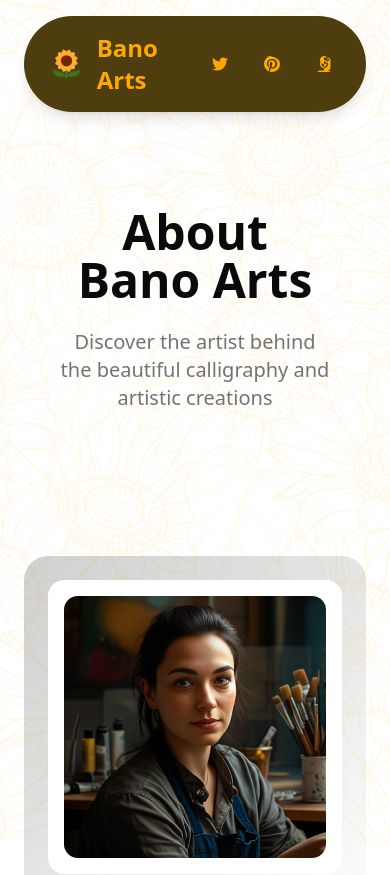
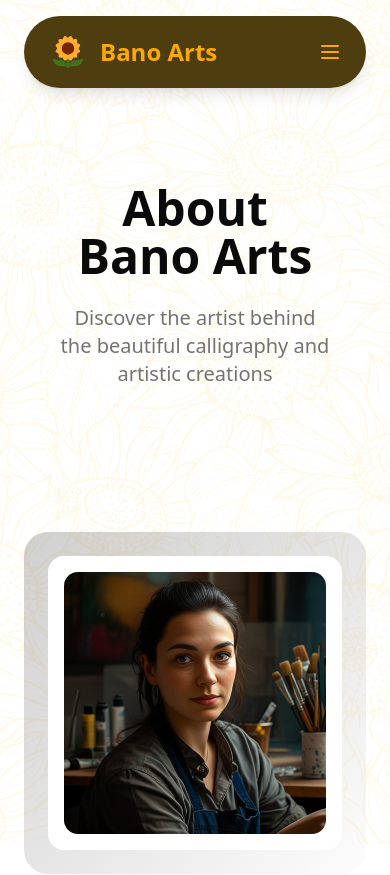
Before and after one commit to m-zulqi/bano-arts, a React (Vite) app: page /about in a window 390 px wide. Shown: the top 875 px of the page. Built offline with nearby package versions, Linux system fonts and the light colour scheme.

Commit message:
Update the navbar and add hamburger

```diff
--- a/src/components/navbar.jsx
+++ b/src/components/navbar.jsx
@@ -1,9 +1,13 @@
+import { useState } from "react"
 import { Button } from "@/components/ui/button"
 import { Link } from "react-router-dom"
+import { motion, AnimatePresence } from "framer-motion"
 
 export default function Navbar() {
+  const [isOpen, setIsOpen] = useState(false)
+
   return (
-    <nav className="w-full px-6 py-4">
+    <nav className="w-full px-6 py-4 relative">
       <div className="max-w-7xl mx-auto bg-[#4e3d0e] backdrop-blur-sm rounded-full px-6 py-4 shadow-lg">
         <div className="flex items-center justify-between">
           {/* Logo and Title - Left */}
@@ -31,7 +35,7 @@
           </div>
 
           {/* Social Icons - Right */}
-          <div className="flex items-center space-x-4">
+          <div className="hidden md:flex items-center space-x-4">
             <Button variant="ghost" size="icon" className="text-[#fea900] rounded-full hover:text-white  hover:bg-[#fea900]">
               <svg className="w-5 h-5" fill="currentColor" viewBox="0 0 24 24">
                 <path d="M24 4.557c-.883.392-1.832.656-2.828.775 1.017-.609 1.798-1.574 2.165-2.724-.951.564-2.005.974-3.127 1.195-.897-.957-2.178-1.555-3.594-1.555-3.179 0-5.515 2.966-4.797 6.045-4.091-.205-7.719-2.165-10.148-5.144-1.29 2.213-.669 5.108 1.523 6.574-.806-.026-1.566-.247-2.229-.616-.054 2.281 1.581 4.415 3.949 4.89-.693.188-1.452.232-2.224.084.626 1.956 2.444 3.379 4.6 3.419-2.07 1.623-4.678 2.348-7.29 2.04 2.179 1.397 4.768 2.212 7.548 2.212 9.142 0 14.307-7.721 13.995-14.646.962-.695 1.797-1.562 2.457-2.549z" />
@@ -48,8 +52,100 @@
               </svg>
             </Button>
           </div>
+
+          {/* Hamburger Button - Mobile */}
+          <button
+            className="md:hidden text-[#fea900] hover:text-[#e0b481] transition-colors"
+            onClick={() => setIsOpen(!isOpen)}
+          >
+            <svg
+              className="w-6 h-6"
+              fill="none"
+              stroke="currentColor"
+              viewBox="0 0 24 24"
+            >
+              {isOpen ? (
+                <path
+                  strokeLinecap="round"
+                  strokeLinejoin="round"
+                  strokeWidth={2}
+                  d="M6 18L18 6M6 6l12 12"
+                />
+              ) : (
+                <path
+                  strokeLinecap="round"
+                  strokeLinejoin="round"
+                  strokeWidth={2}
+                  d="M4 6h16M4 12h16M4 18h16"
+                />
+              )}
+            </svg>
+          </button>
         </div>
       </div>
+
+      {/* Mobile Menu */}
+      <AnimatePresence>
+        {isOpen && (
+          <motion.div
+            initial={{ opacity: 0, y: -20 }}
+            animate={{ opacity: 1, y: 0 }}
+            exit={{ opacity: 0, y: -20 }}
+            transition={{ duration: 0.2 }}
+            className="absolute top-24 left-4 right-4 bg-[#4e3d0e] rounded-2xl shadow-lg p-6 md:hidden z-50"
+          >
+            <div className="flex flex-col space-y-4">
+              <Link
+                to="/"
+                className="text-[#fea900] hover:text-[#e0b481] transition-colors font-medium text-lg"
+                onClick={() => setIsOpen(false)}
+              >
+                Home
+              </Link>
+              <Link
+                to="/gallery"
+                className="text-[#fea900] hover:text-[#e0b481] transition-colors font-medium text-lg"
+                onClick={() => setIsOpen(false)}
+              >
+                Gallery
+              </Link>
+              <Link
+                to="/about"
+                className="text-[#fea900] hover:text-[#e0b481] transition-colors font-medium text-lg"
+                onClick={() => setIsOpen(false)}
+              >
+                About
+              </Link>
+              <Link
+                to="/contact"
+                className="text-[#fea900] hover:text-[#e0b481] transition-colors font-medium text-lg"
+                onClick={() => setIsOpen(false)}
+              >
+                Contact
+              </Link>
+
+              {/* Social Icons in Mobile Menu */}
+              <div className="flex items-center space-x-4 pt-4 border-t border-[#fea900]/20">
+                <Button variant="ghost" size="icon" className="text-[#fea900] rounded-full hover:text-white  hover:bg-[#fea900]">
+                  <svg className="w-5 h-5" fill="currentColor" viewBox="0 0 24 24">
+                    <path d="M24 4.557c-.883.392-1.832.656-2.828.775 1.017-.609 1.798-1.574 2.165-2.724-.951.564-2.005.974-3.127 1.195-.897-.957-2.178-1.555-3.594-1.555-3.179 0-5.515 2.966-4.797 6.045-4.091-.205-7.719-2.165-10.148-5.144-1.29 2.213-.669 5.108 1.523 6.574-.806-.026-1.566-.247-2.229-.616-.054 2.281 1.581 4.415 3.949 4.89-.693.188-1.452.232-2.224.084.626 1.956 2.444 3.379 4.6 3.419-2.07 1.623-4.678 2.348-7.29 2.04 2.179 1.397 4.768 2.212 7.548 2.212 9.142 0 14.307-7.721 13.995-14.646.962-.695 1.797-1.562 2.457-2.549z" />
+                  </svg>
+                </Button>
+                <Button variant="ghost" size="icon" className="text-[#fea900] rounded-full hover:text-white hover:bg-[#fea900]">
+                  <svg className="w-5 h-5" fill="currentColor" viewBox="0 0 24 24">
+                    <path d="M12.017 0C5.396 0 .029 5.367.029 11.987c0 5.079 3.158 9.417 7.618 11.174-.105-.949-.199-2.403.041-3.439.219-.937 1.406-5.957 1.406-5.957s-.359-.72-.359-1.781c0-1.663.967-2.911 2.168-2.911 1.024 0 1.518.769 1.518 1.688 0 1.029-.653 2.567-.992 3.992-.285 1.193.6 2.165 1.775 2.165 2.128 0 3.768-2.245 3.768-5.487 0-2.861-2.063-4.869-5.008-4.869-3.41 0-5.409 2.562-5.409 5.199 0 1.033.394 2.143.889 2.741.099.12.112.225.085.345-.09.375-.293 1.199-.334 1.363-.053.225-.172.271-.402.165-1.495-.69-2.433-2.878-2.433-4.646 0-3.776 2.748-7.252 7.92-7.252 4.158 0 7.392 2.967 7.392 6.923 0 4.135-2.607 7.462-6.233 7.462-1.214 0-2.357-.629-2.75-1.378l-.748 2.853c-.271 1.043-1.002 2.35-1.492 3.146C9.57 23.812 10.763 24.009 12.017 24.009c6.624 0 11.99-5.367 11.99-11.988C24.007 5.367 18.641.001.012.001z" />
+                  </svg>
+                </Button>
+                <Button variant="ghost" size="icon" className="text-[#fea900] rounded-full hover:text-white hover:bg-[#fea900]">
+                  <svg className="w-5 h-5" fill="currentColor" viewBox="0 0 24 24">
+                    <path d="M12 2.163c3.204 0 3.584.012 4.85.07 3.252.148 4.771 1.691 4.919 4.919.058 1.265.069 1.645.069 4.849 0 3.205-.012 3.584-.069 4.849-.149 3.225-1.664 4.771-4.919 4.919-1.266.058-1.644.07-4.85.07-3.204 0-3.584-.012-4.849-.07-4.358-.2-6.78 2.618-6.98 6.98-.059 1.281-.073 1.689-.073 4.948 0 3.259.014 3.668.072 4.948.2 4.358 2.618 6.78 6.98 6.98 1.281.058 1.689.072 4.948.072 3.259 0 3.668-.014 4.948-.072 4.354-.2 6.782-2.618 6.979-6.98.059-1.28.073-1.689.073-4.948 0-3.259-.014-3.667-.072-4.947-.196-4.354-2.617-6.78-6.979-6.98-1.281-.059-1.69-.073-4.949-.073zm0-2.163c-3.403 0-6.162 2.759-6.162 6.162s2.759 6.163 6.162 6.163 6.162-2.759 6.162-6.163c0-3.403-2.759-6.162-6.162-6.162zm0 5.838c-3.403 0-6.162 2.759-6.162 6.162s2.759 6.163 6.162 6.163 6.162-2.759 6.162-6.163c0-3.403-2.759-6.162-6.162-6.162zm0 10.162c-2.209 0-4-1.79-4-4 0-2.209 1.791-4 4-4s4 1.791 4 4c0 2.21-1.791 4-4 4zm6.406-11.845c-.796 0-1.441.645-1.441 1.44s.645 1.44 1.441 1.44c.795 0 1.439-.645 1.439-1.44s-.644-1.44-1.439-1.44z" />
+                  </svg>
+                </Button>
+              </div>
+            </div>
+          </motion.div>
+        )}
+      </AnimatePresence>
     </nav>
   )
 }
```
